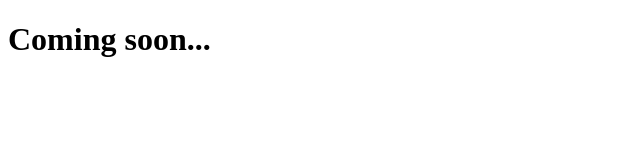
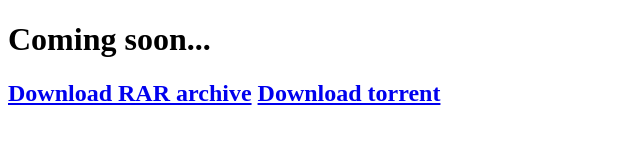
Before and after one commit to RadValentin/vali-city, a plain HTML site: page index.html in a window 1280 px wide. Shown: the whole page, without its empty margins (0-640 px from the left). Drawn offline with Linux system fonts and the light colour scheme.

Commit message:
Update index.html

```diff
--- a/index.html
+++ b/index.html
@@ -11,6 +11,10 @@
 
 <body>
   <h1>Coming soon...</h1>
+  <h2>
+    <a href="http://s.go.ro/mf78l4ty">Download RAR archive</a>
+    <a href="https://openpirate.org/torrent/8816878/GTA_Vali_s_City">Download torrent</a>
+  </h2>
 </body>
 
 </html>
```
